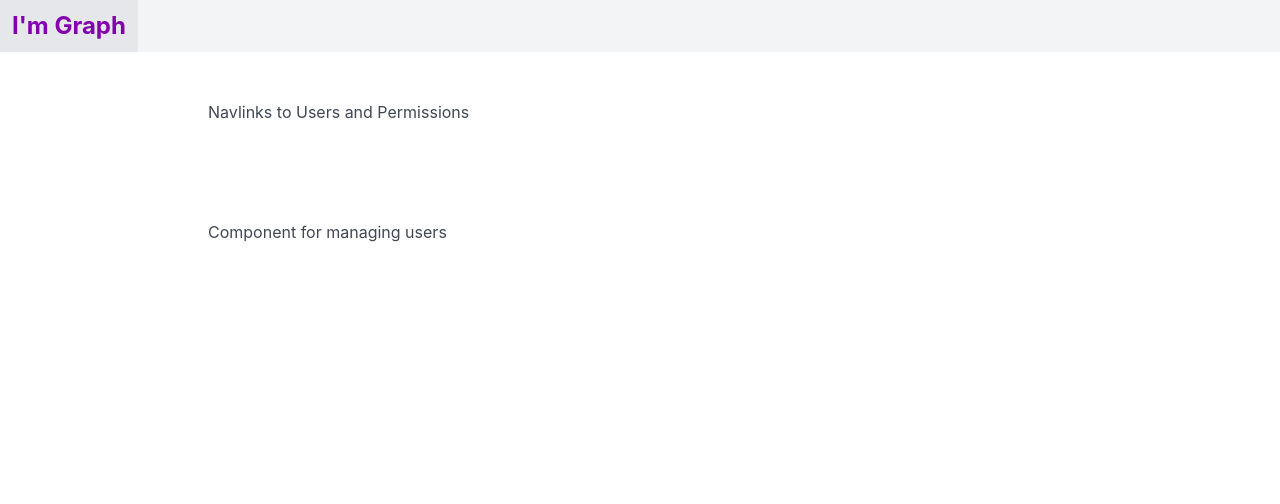
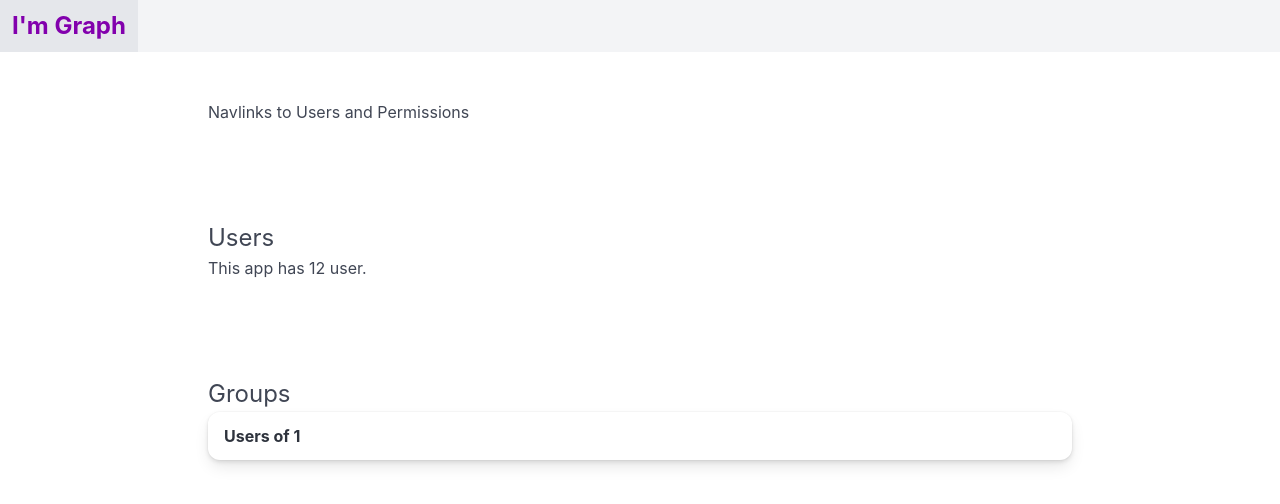
Before and after one commit to mDeisen/ETHCannes2025, a Next.js app in the folder webapp/: page /apps/1/users in a window 1280 px wide. Shown: the top 504 px of the page. Built offline with nearby package versions, Linux system fonts and the light colour scheme.

Commit message:
Add new lists

```diff
--- a/webapp/src/app/apps/[appId]/users/groupsList/groupCard.tsx
+++ b/webapp/src/app/apps/[appId]/users/groupsList/groupCard.tsx
@@ -0,0 +1,13 @@
+import { type FC } from "react"
+import { Group } from "@/connectors/hypergraph"
+
+const GroupCard: FC<{group: Group}> = ({group}) =>
+    <div className="card">
+        <div className="card-header">
+            <p className="card-header-title">
+                {group.name}
+            </p>
+        </div>
+    </div>
+
+export default GroupCard;
--- a/webapp/src/app/apps/[appId]/users/groupsList/index.tsx
+++ b/webapp/src/app/apps/[appId]/users/groupsList/index.tsx
@@ -0,0 +1,15 @@
+"use client"
+import { type FC } from "react"
+import { useGroups } from "@/connectors/hypergraph"
+import GroupCard from "./groupCard";
+
+const GroupsList: FC<{appId: string}> = ({appId}) => {
+    const permissions = useGroups(appId);
+
+    return <div>{permissions
+        ? permissions.map((g) => <GroupCard group={g} key={g.id}/>)
+        : "No groups found"
+    }</div>
+}
+
+export default GroupsList;
--- a/webapp/src/app/apps/[appId]/users/page.tsx
+++ b/webapp/src/app/apps/[appId]/users/page.tsx
@@ -1,10 +1,26 @@
+"use client"
+import GroupsList from "./groupsList";
+import { useParams } from "next/navigation";
 
 export default function AppUsers() {
+  const { appId } = useParams();
+
+  if ( typeof appId != "string" ) {
+    return "Error";
+  }
+
   return (
     <>
       <div className="container is-max-desktop">
         <section className="section">
-          Component for managing users
+          <h4 className="is-size-4">Users</h4>
+          <div>
+            This app has 12 user.
+          </div>
+        </section>
+        <section className="section">
+          <h4 className="is-size-4">Groups</h4>
+          <GroupsList appId={appId}/>
         </section>
       </div>
     </>
--- a/webapp/src/components/appsList.tsx
+++ b/webapp/src/components/appsList.tsx
@@ -7,7 +7,7 @@ const AppsList: FC = () => {
     const apps = useApps();
 
     return <div>{apps
-        ? apps.map((app) => <AppCard app={app} key={app.name}/>)
+        ? apps.map((app) => <AppCard app={app} key={app.id}/>)
         : "No apps found"
     }</div>
 }
```
Also changed, not shown: webapp/src/app/apps/[appId]/permissions/page.tsx (+15 -1 lines), webapp/src/app/apps/[appId]/permissions/permissionsList/index.tsx (+15 -0 lines), webapp/src/app/apps/[appId]/permissions/permissionsList/permissionCard.tsx (+13 -0 lines), webapp/src/app/apps/[appId]/permissions/rolesList/index.tsx (deleted), webapp/src/app/apps/[appId]/permissions/rolesList/rolesCard.tsx (deleted).
